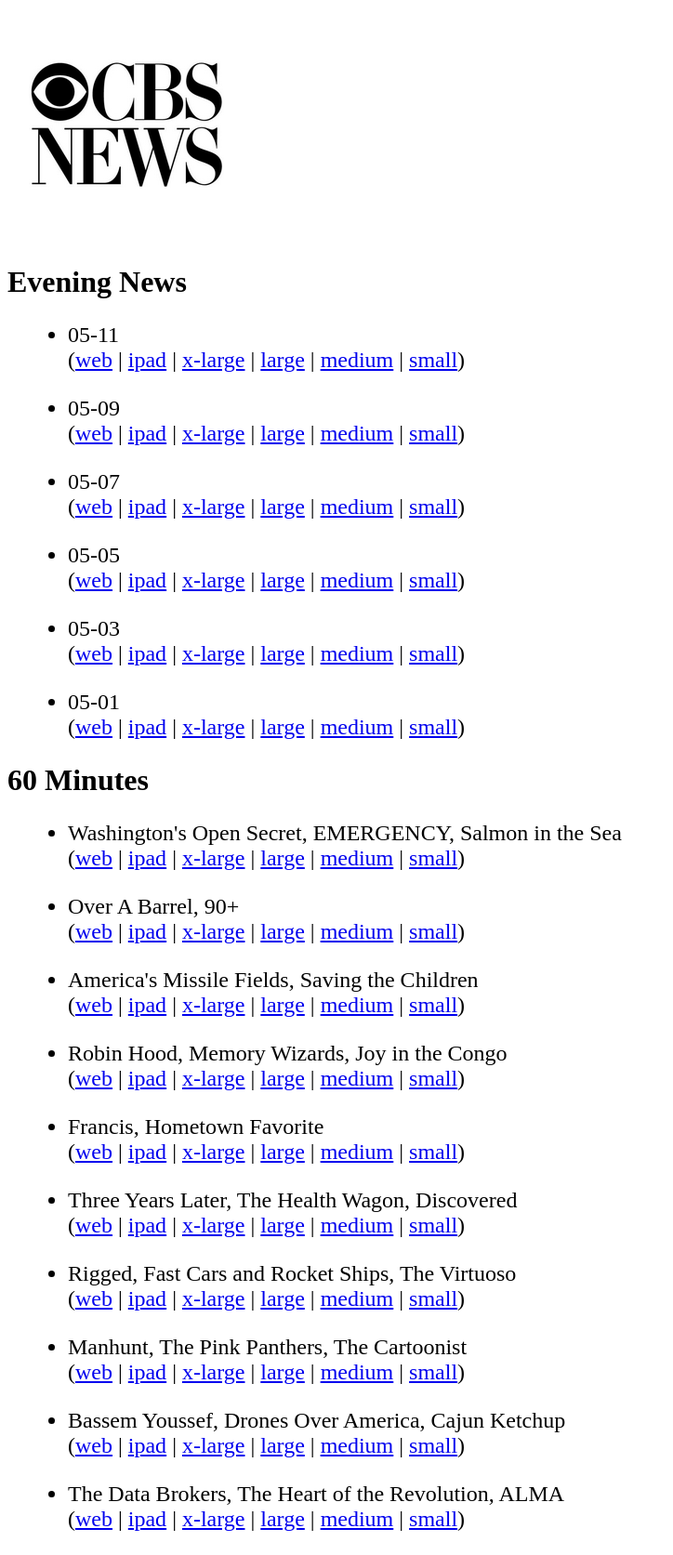
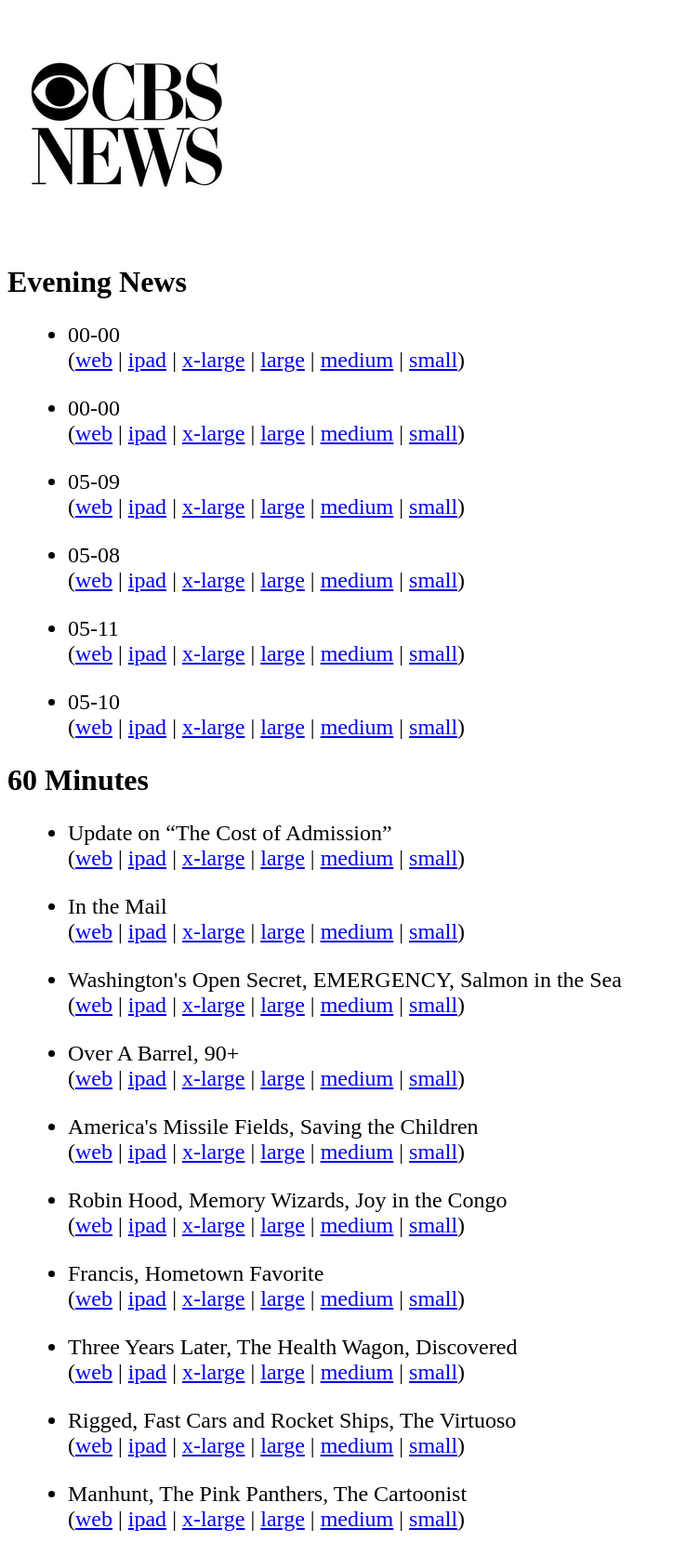
Before and after one commit to jkutner/cbsfeed, a Jekyll site: the page built from index.html, in a window 1280 px wide. Shown: the whole page at 93% size, without its empty margins (0-724 px from the left). Built offline with Jekyll 4.4.1, drawn with Linux system fonts in a browser that asks for light colours; nearby versions of some CDN libraries; some of the changed lines change nothing that is shown.

Commit message:
Updating with latest episdoes

```diff
--- a/_data/evening_news.yml
+++ b/_data/evening_news.yml
@@ -1,4 +1,40 @@
 ---
+- title: 00-00
+  links:
+    orig: /videos/513-markets-surge-past-milestones-despite-weak-economy-medal-of-honor-recipient-shares-harrowing-tale-of-heroism/
+    ipad: ipad-streaming.cbsnews.com/media/mpx/2014/05/12/253400131829/EN_FULL_0511_replace_tablet.m3u8
+    mp4_240: media\/2014\/05\/12\/253400131829\/EN_FULL_0511_replace_240.mp4
+    mp4_740: media\/2014\/05\/12\/253400131829\/EN_FULL_0511_replace_740.mp4
+    mp4_796: media\/2014\/05\/12\/253400131829\/EN_FULL_0511_replace_796.mp4
+    mp4_1296: media\/2014\/05\/12\/253400131829\/EN_FULL_0511_replace_1296.mp4
+  date: 00-00
+- title: 00-00
+  links:
+    orig: /videos/511-violent-tornado-destroys-homes-buildings-in-missouri-town-singer-ben-harper-teams-up-with-mom/
+    ipad: ''
+    mp4_240: ''
+    mp4_740: ''
+    mp4_796: ''
+    mp4_1296: ''
+  date: 00-00
+- title: 05-09
+  links:
+    orig: /videos/5-9-businessman-richard-parsons-named-interim-clippers-ceo-son-travels-to-amazon-jungle-to-reconnect-with-mother/
+    ipad: ipad-streaming.cbsnews.com/media/mpx/2014/05/10/251731523761/EN_FULL_0509_500/EN_FULL_0509_500.m3u8
+    mp4_240: media\/2014\/05\/10\/251731523761\/EN_FULL_0509_240.mp4
+    mp4_740: media\/2014\/05\/10\/251731523761\/EN_FULL_0509_740.mp4
+    mp4_796: media\/2014\/05\/10\/251731523761\/EN_FULL_0509_796.mp4
+    mp4_1296: media\/2014\/05\/10\/251731523761\/EN_FULL_0509_1296.mp4
+  date: 05-09
+- title: 05-08
+  links:
+    orig: /videos/5-8-va-medical-centers-to-undergo-face-to-face-audits-thompson-trio-honors-rich-family-history-through-lacrosse/
+    ipad: ipad-streaming.cbsnews.com/media/mpx/2014/05/08/250637891617/EN_050814_Full_500/EN_050814_Full_500.m3u8
+    mp4_240: media\/2014\/05\/12\/253400131829\/EN_FULL_0511_replace_240.mp4
+    mp4_740: media\/2014\/05\/12\/253400131829\/EN_FULL_0511_replace_740.mp4
+    mp4_796: media\/2014\/05\/12\/253400131829\/EN_FULL_0511_replace_796.mp4
+    mp4_1296: media\/2014\/05\/12\/253400131829\/EN_FULL_0511_replace_1296.mp4
+  date: 05-08
 - title: 05-11
   links:
     orig: /videos/5-11-violent-tornado-destroys-homes-buildings-in-missouri-town-singer-ben-harper-teams-up-with-mom/
@@ -8,48 +44,12 @@
     mp4_796: media\/2014\/05\/12\/253400131829\/EN_FULL_0511_replace_796.mp4
     mp4_1296: media\/2014\/05\/12\/253400131829\/EN_FULL_0511_replace_1296.mp4
   date: 05-11
-- title: 05-09
+- title: 05-10
   links:
-    orig: /videos/5-9-businessman-richard-parsons-named-interim-clippers-ceo-son-travels-to-amazon-jungle-to-reconnect-with-mother/
-    ipad: ipad-streaming.cbsnews.com/media/mpx/2014/05/10/251731523761/EN_FULL_0509_500/EN_FULL_0509_500.m3u8
-    mp4_240: media\/2014\/05\/10\/251731523761\/EN_FULL_0509_240.mp4
-    mp4_740: media\/2014\/05\/10\/251731523761\/EN_FULL_0509_740.mp4
-    mp4_796: media\/2014\/05\/10\/251731523761\/EN_FULL_0509_796.mp4
-    mp4_1296: media\/2014\/05\/10\/251731523761\/EN_FULL_0509_1296.mp4
-  date: 05-09
-- title: 05-07
-  links:
-    orig: /videos/5-7-new-violence-by-nigerian-terrorists-responsible-for-girls-kidnapping-gm-reported-airbag-problem-in-2007-documents-show/
-    ipad: ipad-streaming.cbsnews.com/media/mpx/2014/05/08/249759299961/EN_0507_FULL_1_500/EN_0507_FULL_1_500.m3u8
-    mp4_240: media\/2014\/05\/08\/249759299961\/EN_0507_FULL_1_240.mp4
-    mp4_740: media\/2014\/05\/08\/249759299961\/EN_0507_FULL_1_740.mp4
-    mp4_796: media\/2014\/05\/08\/249759299961\/EN_0507_FULL_1_796.mp4
-    mp4_1296: media\/2014\/05\/08\/249759299961\/EN_0507_FULL_1_1296.mp4
-  date: 05-07
-- title: 05-05
-  links:
-    orig: /videos/5-5-supreme-court-allows-prayer-at-town-meetings-boxing-great-deals-with-consequences-of-life-in-the-ring/
-    ipad: ipad-streaming.cbsnews.com/media/mpx/2014/05/12/253400131829/EN_FULL_0511_replace_tablet.m3u8
-    mp4_240: media\/2014\/05\/12\/253400131829\/EN_FULL_0511_replace_240.mp4
-    mp4_740: media\/2014\/05\/12\/253400131829\/EN_FULL_0511_replace_740.mp4
-    mp4_796: media\/2014\/05\/12\/253400131829\/EN_FULL_0511_replace_796.mp4
-    mp4_1296: media\/2014\/05\/12\/253400131829\/EN_FULL_0511_replace_1296.mp4
-  date: 05-05
-- title: 05-03
-  links:
-    orig: /videos/5-3-stiviano-sterling-is-not-a-racist-drones-being-used-to-survey-storm-damage-as-faa-expresses-safety-concerns/
-    ipad: ipad-streaming.cbsnews.com/media/mpx/2014/05/04/245719107809/EN_050314_Full_phone.m3u8
-    mp4_240: media\/2014\/05\/12\/253400131829\/EN_FULL_0511_replace_240.mp4
-    mp4_740: media\/2014\/05\/12\/253400131829\/EN_FULL_0511_replace_740.mp4
-    mp4_796: media\/2014\/05\/12\/253400131829\/EN_FULL_0511_replace_796.mp4
-    mp4_1296: media\/2014\/05\/12\/253400131829\/EN_FULL_0511_replace_1296.mp4
-  date: 05-03
-- title: 05-01
-  links:
-    orig: /videos/5-1-downpour-leads-to-rescues-evacuations-in-philly-area-the-rising-resolve-of-an-alzheimers-patients-husband/
-    ipad: ipad-streaming.cbsnews.com/media/mpx/2014/05/01/243490883722/EN_0501_FULL_REPLACEMENT_500/EN_0501_FULL_REPLACEMENT_500.m3u8
-    mp4_240: media\/2014\/05\/01\/243490883722\/EN_0501_FULL_REPLACEMENT_240.mp4
-    mp4_740: media\/2014\/05\/01\/243490883722\/EN_0501_FULL_REPLACEMENT_740.mp4
-    mp4_796: media\/2014\/05\/01\/243490883722\/EN_0501_FULL_REPLACEMENT_796.mp4
-    mp4_1296: media\/2014\/05\/01\/243490883722\/EN_0501_FULL_REPLACEMENT_1296.mp4
-  date: 05-01
+    orig: /videos/5-10-outrage-grows-in-nigeria-over-abducted-schoolgirls-young-musicians-gather-for-master-class-with-jazz-great/
+    ipad: ipad-streaming.cbsnews.com/media/mpx/2014/05/11/252551747708/EN_FULL_0510_tablet.m3u8
+    mp4_240: media\/2014\/05\/11\/252551747708\/EN_FULL_0510_240.mp4
+    mp4_740: media\/2014\/05\/11\/252551747708\/EN_FULL_0510_740.mp4
+    mp4_796: media\/2014\/05\/11\/252551747708\/EN_FULL_0510_796.mp4
+    mp4_1296: media\/2014\/05\/11\/252551747708\/EN_FULL_0510_1296.mp4
+  date: 05-10
--- a/_data/sixtymin.yml
+++ b/_data/sixtymin.yml
@@ -1,4 +1,22 @@
 ---
+- title: Update on &ldquo;The Cost of Admission&rdquo;
+  links:
+    orig: /videos/update-on-the-cost-of-admission/
+    ipad: ipad-streaming.cbsnews.com/media/mpx/2014/03/02/178695235916/60_0302_FULL_500/60_0302_FULL_500.m3u8
+    mp4_240: ''
+    mp4_740: ''
+    mp4_796: ''
+    mp4_1296: ''
+  date: Update on &ldquo;The Cost of Admission&rdquo;
+- title: In the Mail
+  links:
+    orig: /videos/in-the-mail/
+    ipad: ipad-streaming.cbsnews.com/media/mpx/2014/03/02/178695235916/60_0302_FULL_500/60_0302_FULL_500.m3u8
+    mp4_240: ''
+    mp4_740: ''
+    mp4_796: ''
+    mp4_1296: ''
+  date: In the Mail
 - title: Washington's Open Secret, EMERGENCY, Salmon in the Sea
   links:
     orig: /videos/washingtons-open-secret-emergency-salmon-in-the-sea/
@@ -71,21 +89,3 @@
     mp4_796: media\/2014\/03\/23\/204352067936\/60_0323_FULL_NEW_796.mp4
     mp4_1296: media\/2014\/03\/23\/204352067936\/60_0323_FULL_NEW_1296.mp4
   date: Manhunt, The Pink Panthers, The Cartoonist
-- title: Bassem Youssef, Drones Over America, Cajun Ketchup
-  links:
-    orig: /videos/bassem-youssef-drones-over-america-cajun-ketchup/
-    ipad: ipad-streaming.cbsnews.com/media/mpx/2014/03/16/197282371922/60_0316_FULL_500/60_0316_FULL_500.m3u8
-    mp4_240: ''
-    mp4_740: ''
-    mp4_796: ''
-    mp4_1296: ''
-  date: Bassem Youssef, Drones Over America, Cajun Ketchup
-- title: The Data Brokers, The Heart of the Revolution, ALMA
-  links:
-    orig: /videos/the-data-brokers-the-heart-of-the-revolution-alma/
-    ipad: ipad-streaming.cbsnews.com/media/mpx/2014/03/09/189120067745/60_0309_FULL_tablet.m3u8
-    mp4_240: ''
-    mp4_740: ''
-    mp4_796: ''
-    mp4_1296: ''
-  date: The Data Brokers, The Heart of the Revolution, ALMA
```
